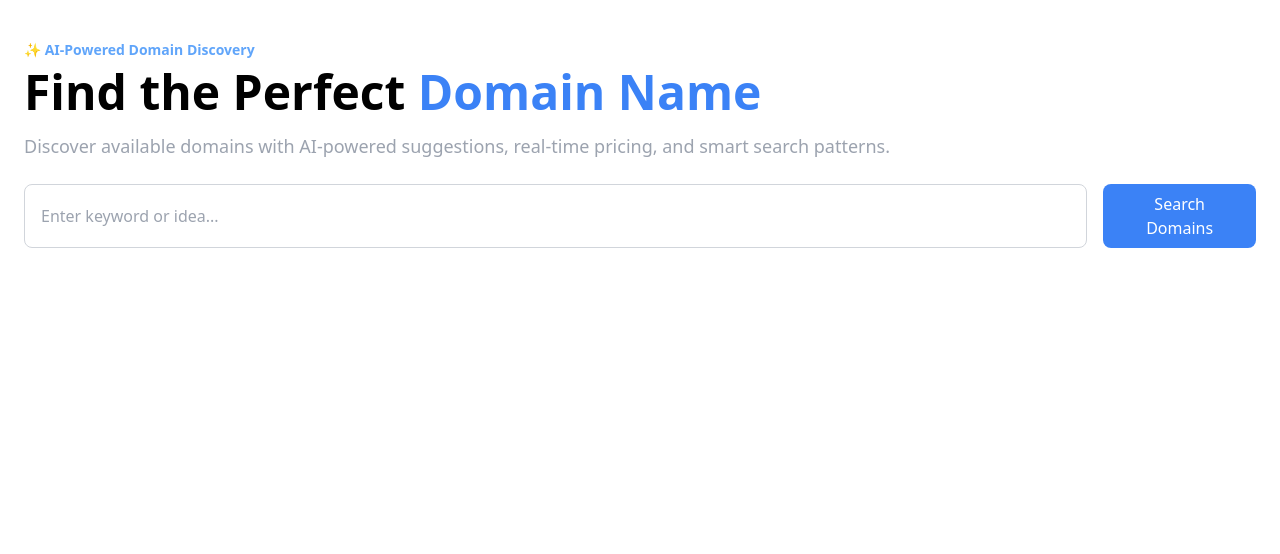
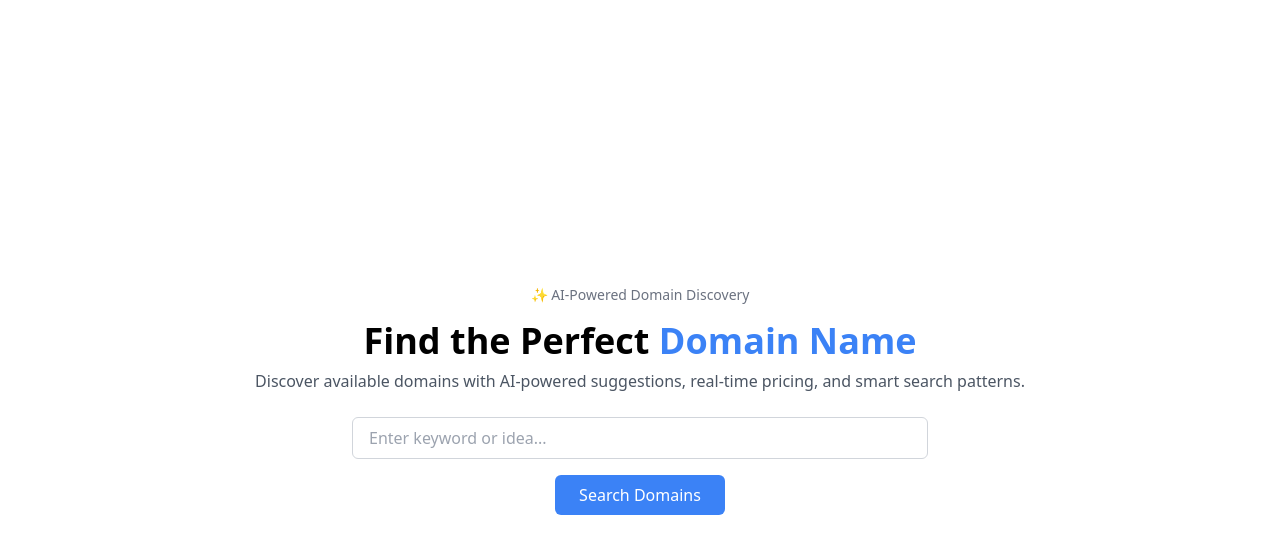
Before and after one commit to GeorgeFountainAI/DomainDrip, a Next.js app: page / in a window 1280 px wide. Shown: the top 554 px of the page. Built offline with nearby package versions, Linux system fonts and the light colour scheme.

Commit message:
Restore correct homepage design to page.js

```diff
--- a/src/app/page.js
+++ b/src/app/page.js
@@ -1,26 +1,21 @@
 export default function Home() {
   return (
-    <main className="min-h-screen px-6 py-10 bg-white text-black">
-      <h1 className="text-blue-400 font-semibold mb-2 text-sm">✨ AI-Powered Domain Discovery</h1>
-      <h2 className="text-4xl md:text-5xl font-bold mb-4">
+    <main className="flex min-h-screen flex-col items-center justify-center px-4 text-center bg-white text-black">
+      <span className="mb-4 text-sm text-gray-500">✨ AI-Powered Domain Discovery</span>
+      <h1 className="text-4xl font-bold mb-2">
         Find the Perfect <span className="text-blue-500">Domain Name</span>
-      </h2>
-      <p className="text-gray-400 text-lg mb-6">
+      </h1>
+      <p className="mb-6 text-gray-600">
         Discover available domains with AI-powered suggestions, real-time pricing, and smart search patterns.
       </p>
-      <form className="flex flex-col sm:flex-row gap-4">
       <input
         type="text"
         placeholder="Enter keyword or idea..."
-          className="border border-gray-300 rounded-lg px-4 py-2 w-full"
+        className="w-full max-w-xl px-4 py-2 border border-gray-300 rounded-md mb-4"
       />
-        <button
-          type="submit"
-          className="bg-blue-500 hover:bg-blue-600 text-white px-6 py-2 rounded-lg"
-        >
+      <button className="bg-blue-500 text-white px-6 py-2 rounded-md hover:bg-blue-600 transition">
         Search Domains
       </button>
-      </form>
     </main>
   );
 }
```
Lines whose indentation alone changed are shown as unchanged.
